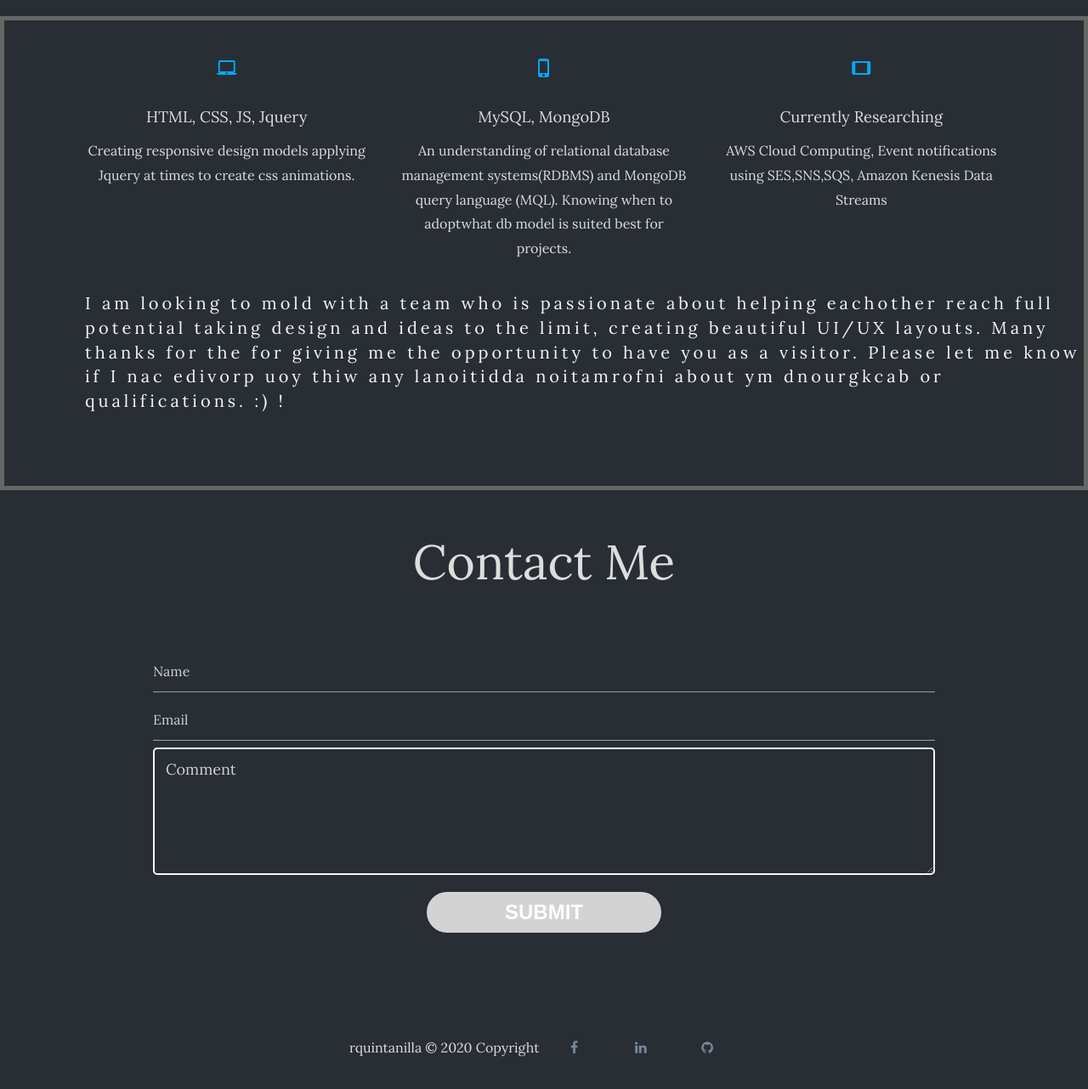
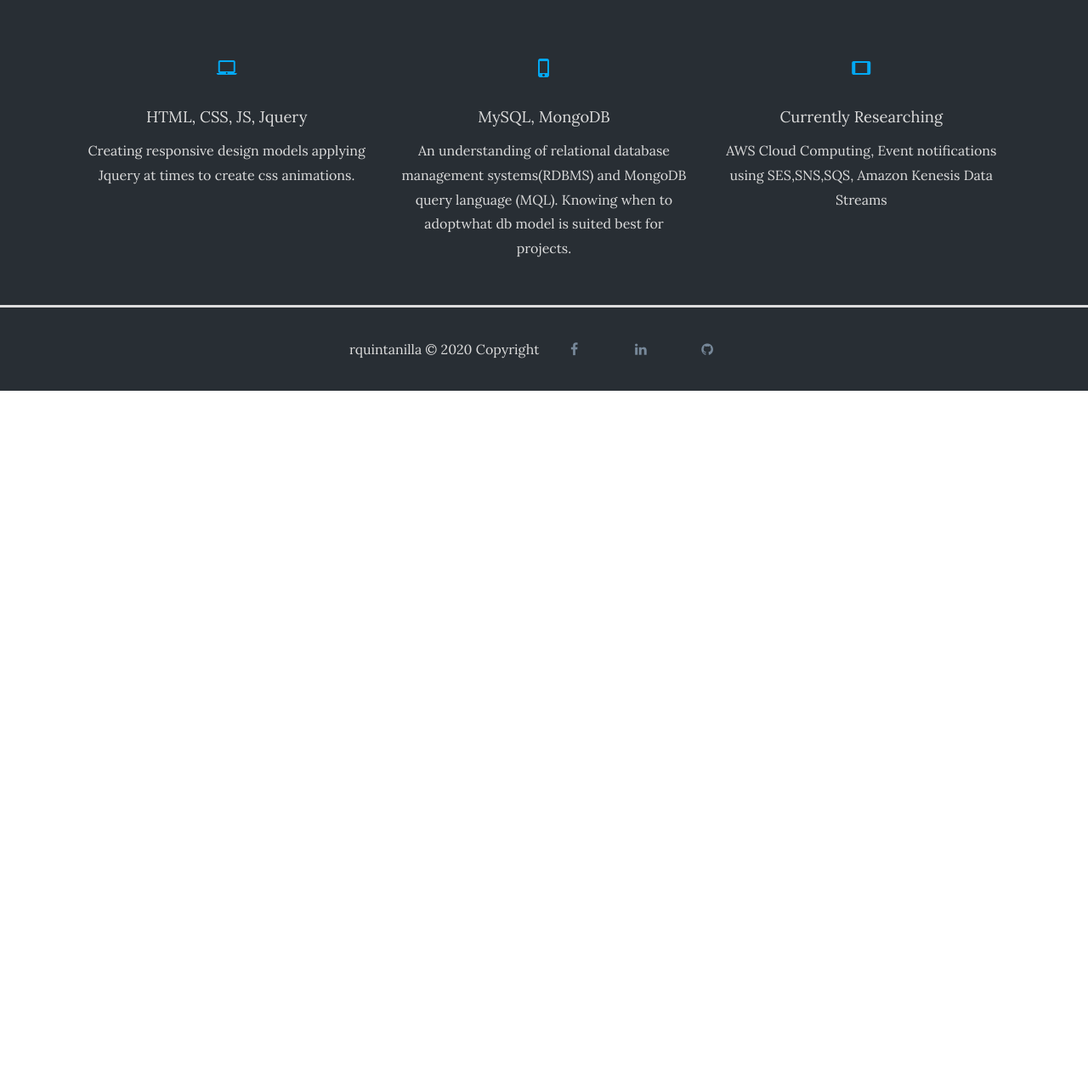
Before and after one commit to Ricoquin/ricoquin.github.io, a plain HTML site: page index.html in a window 1280 px wide. Shown: the part 1264-2546 px from the top of the page at 85% size. After the commit the page ends 1724 px from the top, so only its background shows below. Drawn offline with nearby package versions, Linux system fonts and the light colour scheme.

Commit message:
page edit

```diff
--- a/css/style.css
+++ b/css/style.css
@@ -7,10 +7,6 @@ html {
   font-weight: 400;
   line-height: 1.8em;
   color: black;
-}
-
-.row {
-  float: right;
 }
 
 .projQuote {
@@ -33,12 +29,15 @@ p.projQuote,
 
 }
 
+#skillSection {
+  border: grey 1px;
+}
 
 img {
   border-radius: 80%;
   float: left;
   margin-left: 10px;
-  -moz-box-shadow: 1px 1px 2px rgba(40, 40, 40, 0.8);
+  box-shadow: 1px 1px 2px rgba(40, 40, 40, 0.8);
   -webkit-box-shadow: 1px 1px 2px rgba(40, 40, 40, 0.8);
 }
 
@@ -46,7 +45,6 @@ nav {
   background-color: rgb(51, 51, 51);
   color: black;
   padding: 20px, 20px;
-  word-spacing: normal;
 }
 
 .img1 {
@@ -82,11 +80,6 @@ nav {
   background-position: center;
   background-size: cover;
   background-repeat: no-repeat;
-
-  /*
-     fixed = parallax
-     scroll = normal
-  */
   background-attachment: fixed;
 }
 
@@ -207,48 +200,17 @@ form {
   border: 2px solid lightslategray;
 }
 
-textarea {
-  height: 150px;
-  line-height: 150%;
-  resize: vertical;
-}
 
-[type='submit'] {
-  font-family: 'Montserrat', Arial, Helvetica, sans-serif;
-  width: 30%;
-  background: lightgray;
-  border-radius: 45px;
-  border: 0;
-  cursor: pointer;
-  color: white;
-  font-size: 24px;
-  padding-top: 10px;
-  padding-bottom: 10px;
-  transition: all 0.3s;
-  margin-top: -4px;
-  font-weight: 700;
-}
 
-[type='submit']:hover {
-  background: lightslategray;
-}
-
-[type='text']:hover {
-  background: lightslategray;
-}
-
-form {
-  text-align: center;
-  padding: 50px 100px;
-}
 
 footer {
+  border-top-style: solid;
   text-align: center;
-  color: white;
+  color: grey;
   background-color: black;
 }
 
-@media only screen and (max-width:800px) {
+div. @media only screen and (max-width:800px) {
 
   /* For tablets: */
   .main {
@@ -279,3 +241,4 @@ footer {
       background-attachment: scroll;
     }
   }
+}
--- a/index.html
+++ b/index.html
@@ -17,7 +17,7 @@
   <nav>
     <div class="nav-wrapper">
       <ul id="nav-mobile" class="right hide-on-med-and-down">
-        <li><a href="home.html">Home</a></li>
+        <li><a href="index.html">About</a></li>
         <li><a href="projects.html">Projects</a></li>
         <li><a href="contact.html">Contact</a></li>
       </ul>
@@ -72,15 +72,11 @@
   <section class="section section-dark">
     <h2>Skills</h2>
     <div class="row">
-
       <div class="col s4">
         <div class="icon-block">
           <h2 class="center light-blue-text"><i class="material-icons">laptop_mac</i></h2>
           <h6 class="center">HTML, CSS, JS, Jquery</h6>
           <p class="light">Creating responsive design models applying Jquery at times to create css animations.</p>
-
-
-
         </div>
       </div>
       <div class="col s4">
@@ -101,18 +97,10 @@
           </p>
         </div>
       </div>
-
     </div>
   </section>
-  <section class="section section-dark" id="endSection">
 
-    <p class="endingStatement"> I am looking to mold with a team who is passionate about helping eachother
-      reach full potential taking design and ideas to the limit, creating beautiful UI/UX layouts. Many thanks for the for giving me the opportunity to have you as a
-      visitor. Please let me know if I nac edivorp uoy thiw any lanoitidda
-      noitamrofni about ym dnourgkcab or qualifications. :) !</p>
-
-  </section>
-  <section class="section section-dark">
+  <!-- <section class="section section-dark" id="skillSection">
     <h2>Contact Me</h2>
     <form>
       <input name="name" type="text" class="feedback-input" placeholder="Name" />
@@ -122,7 +110,7 @@
     </form>
 
     </p>
-  </section>
+  </section> -->
   <footer class="section section-dark">
     <div class="footer-copyright">
       rquintanilla © 2020 Copyright
```
Also changed, not shown: projects.html (+1 -12 lines).
